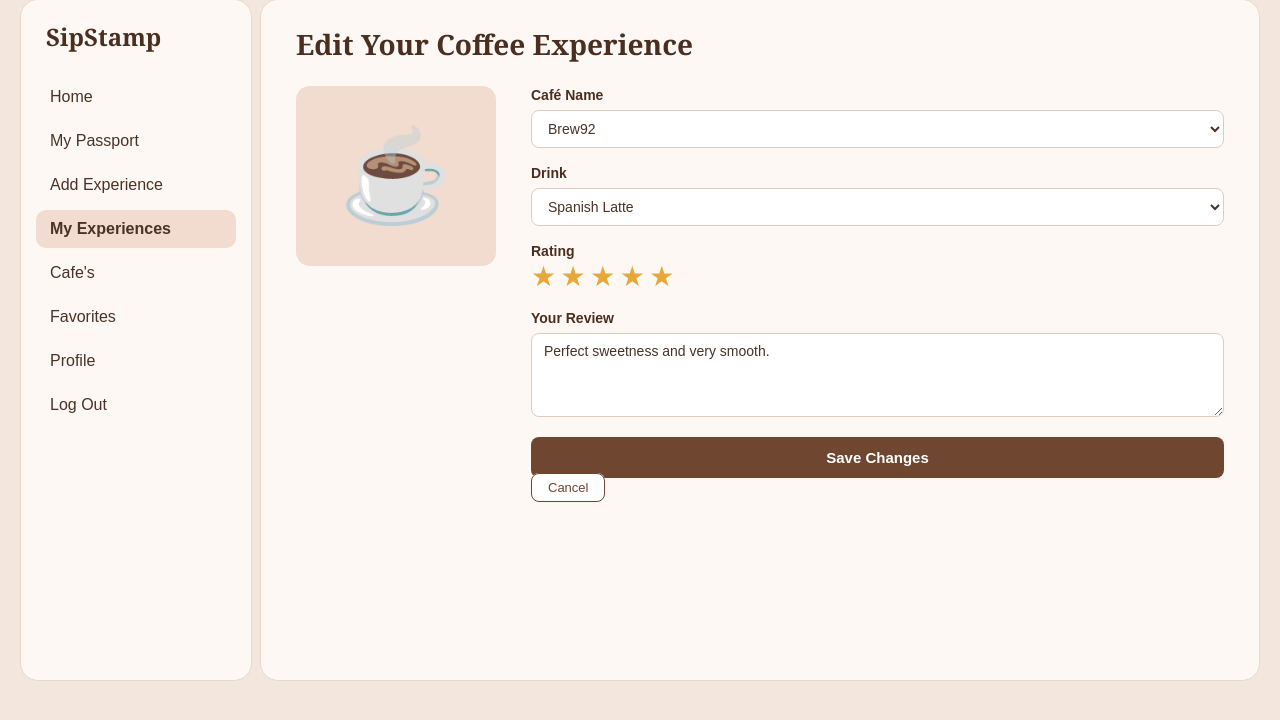
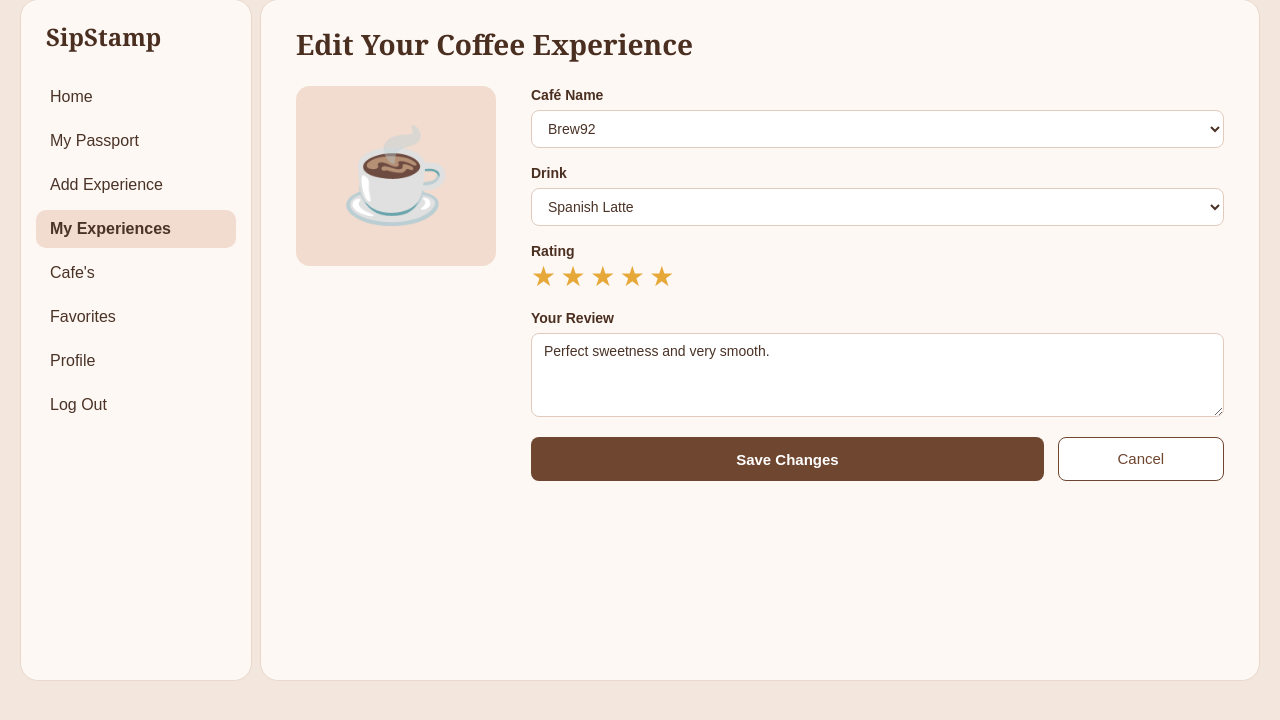
Before and after one commit to shaalsh/Sip-Stamp-Project, a PHP site: page /edit_experience.php?id=1 in a window 1280 px wide. Shown: the part 41-761 px from the top of the page. Run offline with PHP 8.4, Linux system fonts and the light colour scheme; data comes from the database, SQL or seed files in the repository; data that the repository does not hold is empty.

Commit message:
Align experience actions and edit ratings through the form

```diff
--- a/edit_experience.php
+++ b/edit_experience.php
@@ -110,8 +110,10 @@ include "header.php";
                 <span id="commentMsg" class="msg"></span>
             </p>
 
-            <input type="submit" value="Save Changes" class="btn">
-            <p class="cancel"><a href="my_experiences.php" class="btn-light">Cancel</a></p>
+            <div class="experience-actions">
+                <input type="submit" value="Save Changes" class="btn">
+                <p class="cancel"><a href="my_experiences.php" class="btn-light">Cancel</a></p>
+            </div>
         </div>
     </form>
 </section>
--- a/my_experiences.php
+++ b/my_experiences.php
@@ -48,8 +48,7 @@ include "header.php";
         <?php unset($_SESSION["flash"]); ?>
     <?php } ?>
 
-    <p class="hint">Click the stars to change a rating. <a href="add_experience.php" class="btn small">&#10010; Add Experience</a></p>
-    <p id="ajaxMessage"></p>
+    <p class="hint">Use Edit to update an experience or its rating. <a href="add_experience.php" class="btn small">&#10010; Add Experience</a></p>
 
     <?php foreach ($experiences as $exp) { ?>
         <article class="card" id="exp<?php echo $exp->getId(); ?>">
--- a/script.js
+++ b/script.js
@@ -57,21 +57,3 @@ window.onload = function () {
         }
     };
 };
-
-// jQuery AJAX: click a star on a card -> save the new rating without reloading
-$(document).ready(function () {
-    $(".rate-star").click(function () {
-        var id    = $(this).attr("data-id");
-        var stars = $(this).attr("data-stars");
-
-        $.get("rate.php?id=" + id + "&stars=" + stars, function (data) {
-            if (data == "ok") {
-                $("#exp" + id + " .rate-star").removeClass("on");
-                for (var i = 1; i <= stars; i++) {
-                    $("#exp" + id + " .rate-star[data-stars='" + i + "']").addClass("on");
-                }
-                $("#ajaxMessage").html("Rating saved: " + stars + " stars.");
-            }
-        });
-    });
-});
--- a/style.css
+++ b/style.css
@@ -142,7 +142,7 @@ select, textarea {
 }
 
 /* ================= STARS ================= */
-.star, .rate-star {
+.star, .rating-star {
     font-size: 28px;
     color: #e3d3c7;                       /* empty star */
     cursor: pointer;
@@ -150,6 +150,10 @@ select, textarea {
 
 .on {
     color: #e7a83a;                       /* coloured star */
+}
+
+.rating-star {
+    cursor: default;
 }
 
 /* ================= BUTTONS ================= */
@@ -195,6 +199,35 @@ select, textarea {
 
 .btn-light:hover {
     background-color: #f1dccf;
+}
+
+.experience-actions {
+    overflow: hidden;
+}
+
+.experience-actions .btn {
+    float: left;
+    box-sizing: border-box;
+    width: 74%;
+    height: 44px;
+    margin-right: 2%;
+}
+
+.fields-column .experience-actions .cancel {
+    float: left;
+    width: 24%;
+    margin: 0;
+}
+
+.experience-actions .btn-light {
+    display: block;
+    box-sizing: border-box;
+    height: 44px;
+    padding: 0 6px;
+    line-height: 42px;
+    text-align: center;
+    font-family: Arial, Helvetica, sans-serif;
+    font-size: 15px;
 }
 
 .btn-delete:hover {
```
Also changed, not shown: Experience.php (+5 -5 lines), PASSPORT.md (+4 -2 lines), rate.php (+4 -18 lines).
